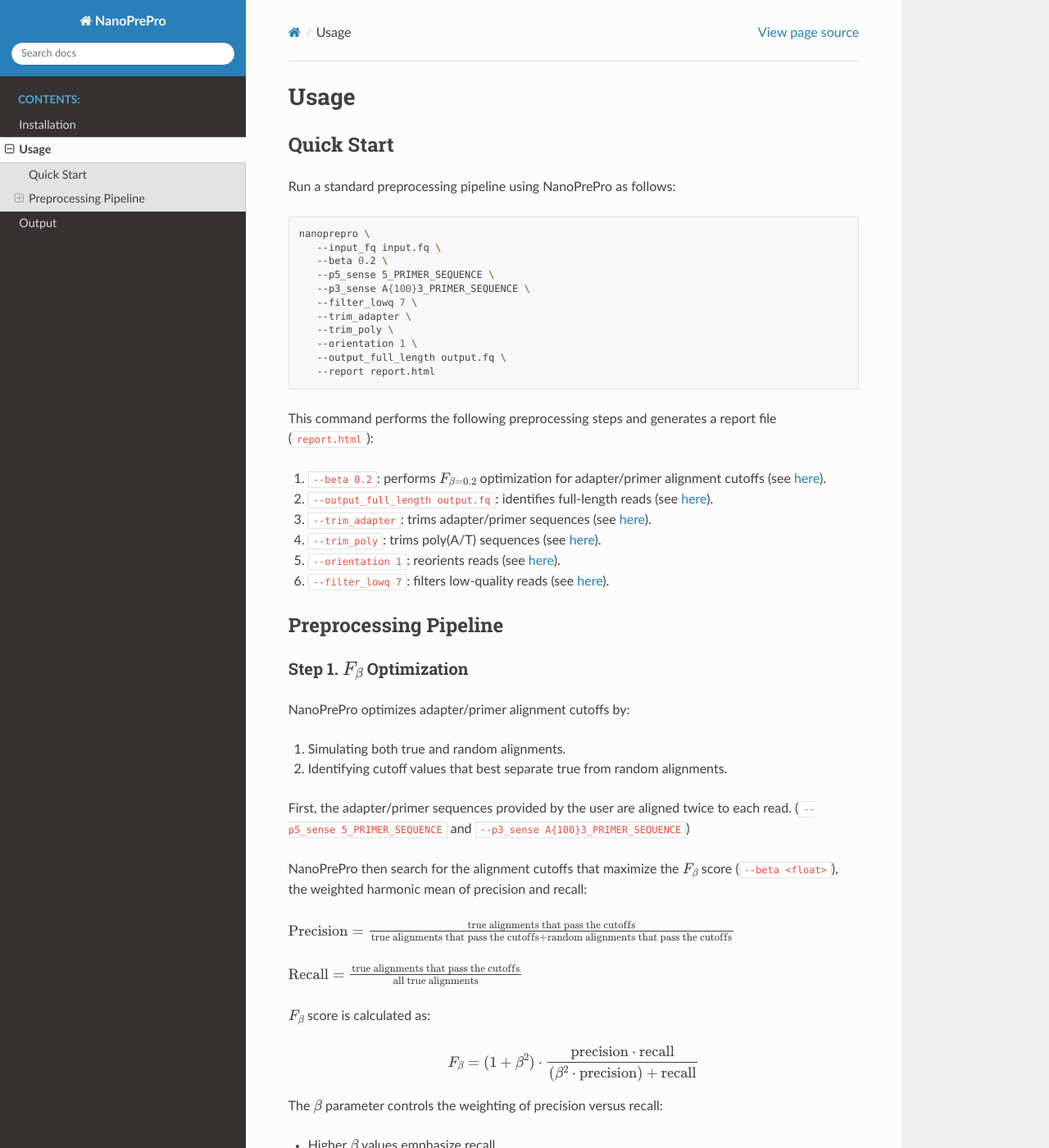
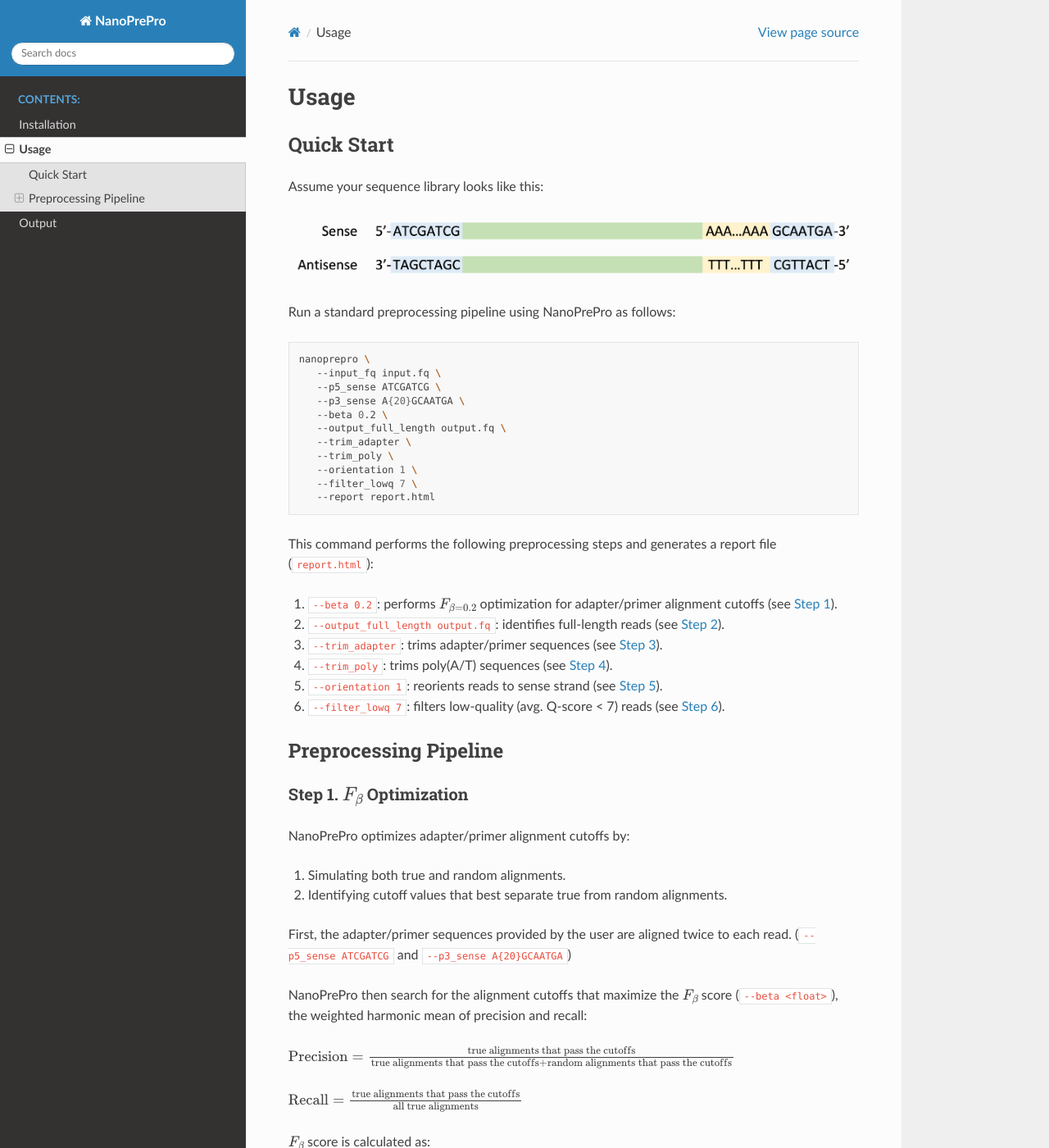
Before and after one commit to jerry955071/NanoPreP, a Sphinx documentation site: the page built from docs/source/usage.rst, in a window 1280 px wide and 1400 px high. Shown: the whole window at 82% size. Built offline with Sphinx 7.4.7 and the Read the Docs theme 3.1.0, drawn with Linux system fonts in a browser that asks for light colours; some of the changed text lies outside the part shown.

Commit message:
Updated docs

```diff
--- a/docs/source/usage.rst
+++ b/docs/source/usage.rst
@@ -3,6 +3,11 @@
 
 Quick Start
 -----------
+
+Assume your sequence library looks like this:
+
+.. image:: images/library_construction.png
+   :alt: library construction
 
 Run a standard preprocessing pipeline using NanoPrePro as follows:
 
@@ -10,24 +15,24 @@
 
    nanoprepro \
       --input_fq input.fq \
+      --p5_sense ATCGATCG \
+      --p3_sense A{20}GCAATGA \
       --beta 0.2 \
-      --p5_sense 5_PRIMER_SEQUENCE \
-      --p3_sense A{100}3_PRIMER_SEQUENCE \
-      --filter_lowq 7 \
+      --output_full_length output.fq \
       --trim_adapter \
       --trim_poly \
       --orientation 1 \
-      --output_full_length output.fq \
+      --filter_lowq 7 \
       --report report.html
 
 This command performs the following preprocessing steps and generates a report file (:code:`report.html`):
 
-1. :code:`--beta 0.2`: performs :math:`F_{\beta=0.2}` optimization for adapter/primer alignment cutoffs (see :ref:`here <f_beta_optimization>`).
-2. :code:`--output_full_length output.fq`: identifies full-length reads (see :ref:`here <read_classification>`).
-3. :code:`--trim_adapter`: trims adapter/primer sequences (see :ref:`here <trim_ap>`).
-4. :code:`--trim_poly`: trims poly(A/T) sequences (see :ref:`here <trim_poly>`).
-5. :code:`--orientation 1`: reorients reads (see :ref:`here <reorient>`).
-6. :code:`--filter_lowq 7`: filters low-quality reads (see :ref:`here <read_filter>`).
+1. :code:`--beta 0.2`: performs :math:`F_{\beta=0.2}` optimization for adapter/primer alignment cutoffs (see :ref:`Step 1 <f_beta_optimization>`).
+2. :code:`--output_full_length output.fq`: identifies full-length reads (see :ref:`Step 2 <read_classification>`).
+3. :code:`--trim_adapter`: trims adapter/primer sequences (see :ref:`Step 3 <trim_ap>`).
+4. :code:`--trim_poly`: trims poly(A/T) sequences (see :ref:`Step 4 <trim_poly>`).
+5. :code:`--orientation 1`: reorients reads to sense strand (see :ref:`Step 5 <reorient>`).
+6. :code:`--filter_lowq 7`: filters low-quality (avg. Q-score < 7) reads (see :ref:`Step 6 <read_filter>`).
 
 Preprocessing Pipeline
 ----------------------
@@ -43,7 +48,7 @@
 2. Identifying cutoff values that best separate true from random alignments.
 
 First, the adapter/primer sequences provided by the user are aligned twice to each read.
-(:code:`--p5_sense 5_PRIMER_SEQUENCE` and :code:`--p3_sense A{100}3_PRIMER_SEQUENCE`)
+(:code:`--p5_sense ATCGATCG` and :code:`--p3_sense A{20}GCAATGA`)
 
 NanoPrePro then search for the alignment cutoffs that maximize the :math:`F_{\beta}` score
 (:code:`--beta <float>`), the weighted harmonic mean of precision and recall:
@@ -71,7 +76,7 @@
 
 .. note::
 
-   :code:`A{100}` indicates that up to 100 consecutive :code:`A` nucleotides
+   :code:`A{20}` indicates that up to 20 consecutive :code:`A` nucleotides
    may occur adjacent to the 3′ adapter/primer. These bases are **NOT** used
    for alignment. See :ref:`Poly A/T trimming <trim_poly>` for details.
 
@@ -113,11 +118,12 @@
 This step is activated with :code:`--trim_poly`.
 The expected length, location, and nucleotide of mono-polymers are assigned along with the primer sequence.
 
-Use a pattern like :code:`N{M}` to specify the location and length of polyA/T tails. For example, this command tells NanoPrePro that poly :code:`A` tails of up to :code:`50` nucleotides occur adjacent to the 3' adapters/primers:
+Use a pattern like :code:`N{M}` to specify the location and length of polyA/T tails.
+For example, this command tells NanoPrePro that poly :code:`A` tails of up to :code:`20` nucleotides are adjacent to the 3' adapters/primers:
 
 .. code::
 
-   --p3_sense A{50}GACTA
+   --p3_sense A{20}GCAATGA
 
 .. note::
 
@@ -133,7 +139,7 @@
 Adapter/primer sequences should be provided in the sense direction (:code:`--p5_sense` , :code:`--p3_sense`).
 Reads are determined antisense if adapters/primers are aligned in the antisense direction.
 
-Reorientation can be performed using :code:`--orientation [0, 1, -1]`:
+Reorientation can be performed using :code:`--orientation 1/-1/0`:
 
 - `1`: sense direction
 - `-1`: antisense
```
Also changed, not shown: docs/source/images/library_construction.png (added).
